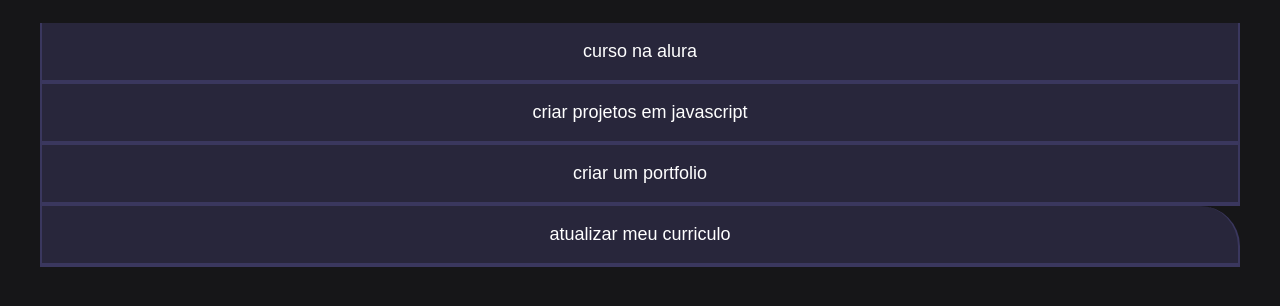
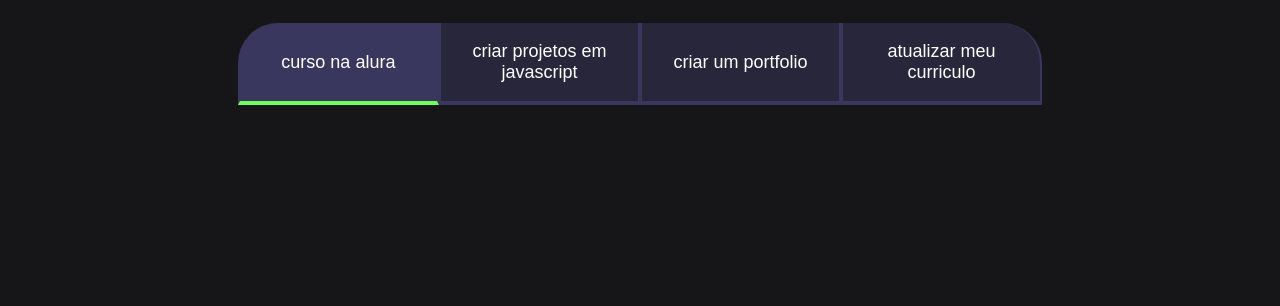
Before and after one commit to fariajoao10/fariajoao10, a plain HTML site: page alura joao/alura joao/index.html in a window 1280 px wide. Both pictures are taken after a click on the button "curso na alura". Shown: the part 80-386 px from the top of the page. Drawn offline with Linux system fonts and the light colour scheme.

Commit message:
Add files via upload

```diff
--- a/alura joao/alura joao/index.html
+++ b/alura joao/alura joao/index.html
@@ -9,12 +9,13 @@
 <body>
  <section class="conteudo-principal">
  <h2 class=titulo-principal>meus objetivos do ano<span>_</span></h2>
-<div class="botoes"></div>
-<button class="botao">curso na alura</button>
-<button class="botao"> criar projetos em javascript</button>
-<button class="botao">criar um portfolio</button>
-<button class="botao">atualizar meu curriculo</button>
+<div class="botoes">
+<button class="botao ativo">curso na alura</button>
+<button class="botao ativo"> criar projetos em javascript</button>
+<button class="botao ativo">criar um portfolio</button>
+<button class="botao ativo">atualizar meu curriculo</button>
 </div>
 </section>
+<script src="main.js"></script>
 </body>
 </html>
--- /dev/null
+++ b/alura joao/alura joao/main.js
@@ -0,0 +1,12 @@
+const botoes = document.querySelectorAll(".botao");
+
+for(let i=0;i <botoes.length;i++){
+    botoes[i].onclick = function(){
+
+        for(let j=0;j<botoes.length;j++){
+            botoes[j].classList.remove("ativo");
+        }
+
+        botoes[i].classList.add("ativo");
+    }
+}
--- a/alura joao/alura joao/style.css
+++ b/alura joao/alura joao/style.css
@@ -58,6 +58,11 @@ body {
   display: block;
 }
 
+.ativo{
+  background-color: var(--botao-ativo);
+  border-bottom: 4px solid var(--verde);
+  }
+
 @media screen and (min-width: 768px) {
   .botoes {
       display: flex;
```
